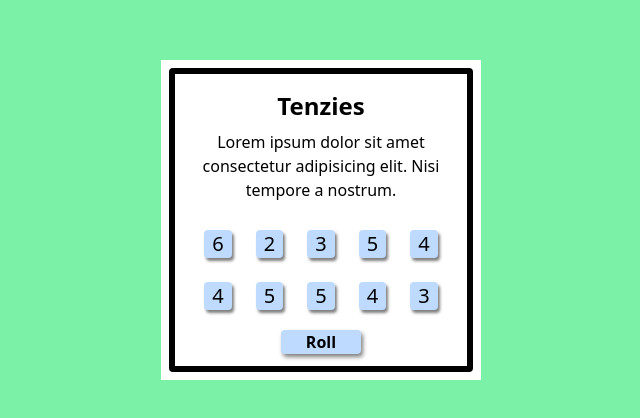
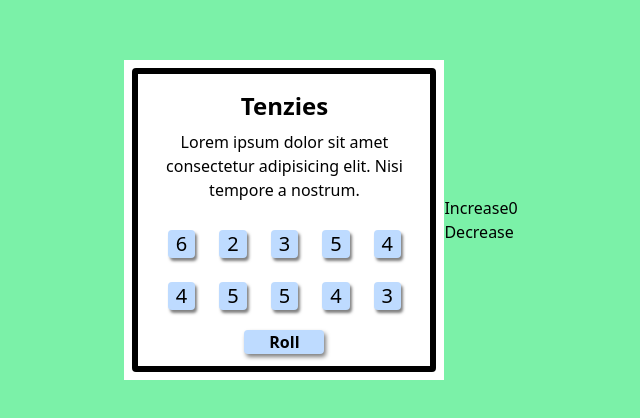
Before and after one commit to Watyekele/Tenzies-Practice, a React (Vite) app: page / in a window 1280 px wide. Shown: the part 180-598 px from the top of the page, without its empty margins (319-959 px from the left). Built offline with nearby package versions, Linux system fonts and the light colour scheme.

Commit message:
Made some practice on state updates

```diff
--- a/src/App.jsx
+++ b/src/App.jsx
@@ -1,6 +1,7 @@
 import { useState } from "react";
 import "./App.css";
 import Box from "./Box";
+import Gpt from "./assets/Gpt";
 function App() {
   return (
     <div
@@ -8,6 +9,7 @@ function App() {
      min-h-screen"
     >
       <Box />
+      <Gpt />
     </div>
   );
 }
--- /dev/null
+++ b/src/assets/Gpt.jsx
@@ -0,0 +1,22 @@
+import { useState } from "react";
+
+export default function Gpt() {
+  const [count, setcount] = useState(0);
+  function Increase() {
+    setcount(count + 1);
+  }
+
+  function Decrease() {
+    setcount((prevCount) => Math.max(prevCount - 1, 0));
+  }
+
+  return (
+    <div>
+      <button onClick={Increase}>Increase</button>
+
+      {count}
+      <br />
+      <button onClick={Decrease}>Decrease</button>
+    </div>
+  );
+}
```
